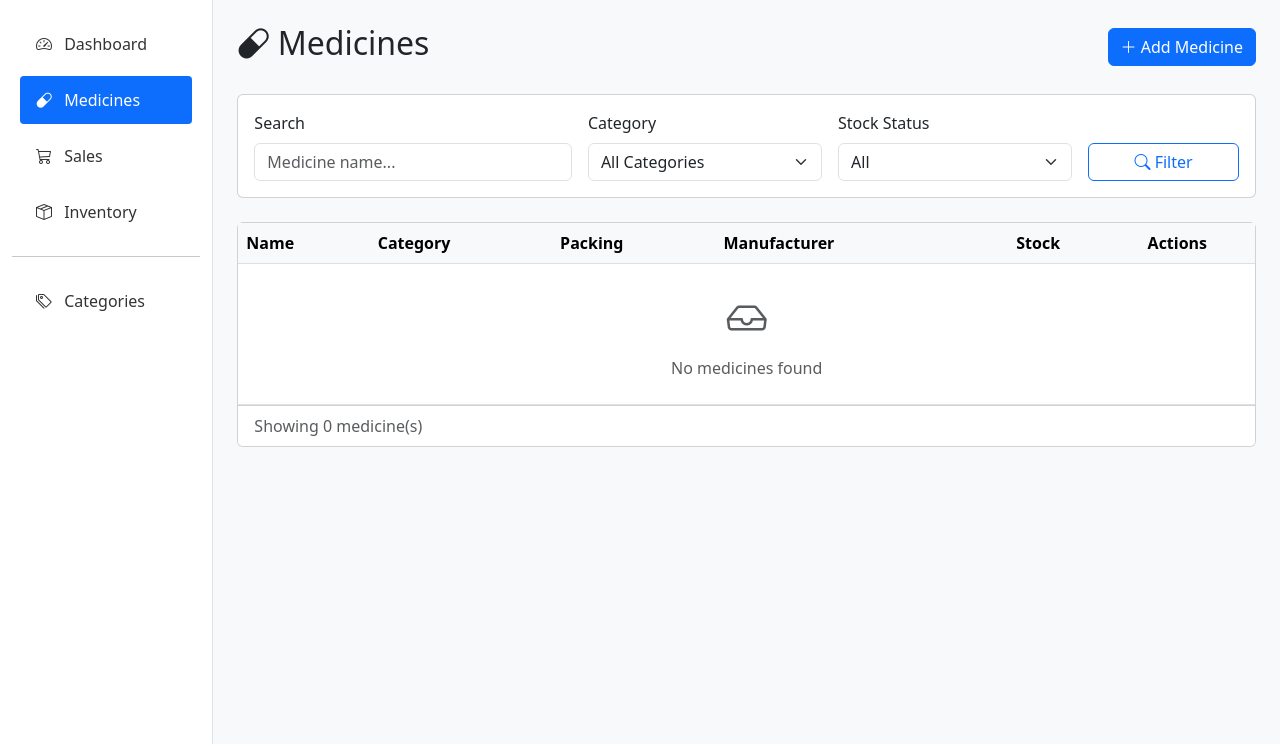
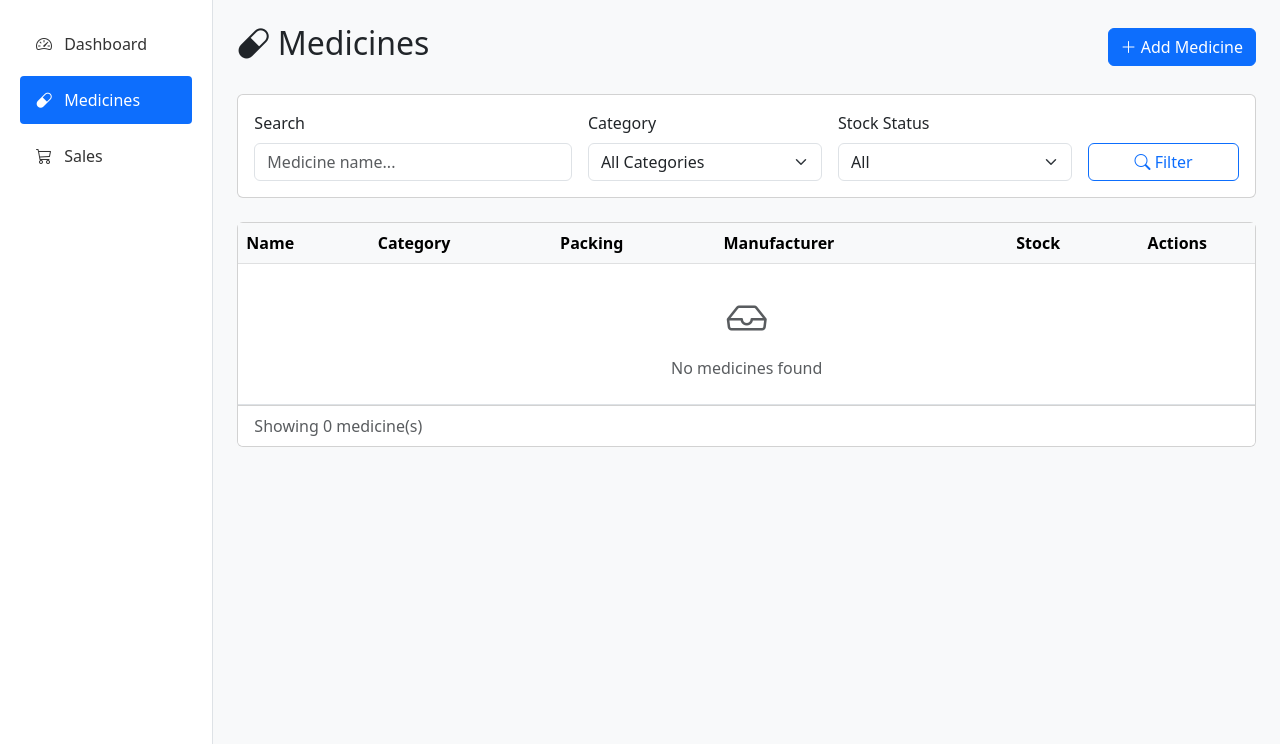
Before and after one commit to kvm404/MediStore, a Flask app: page /medicines/ in a window 1280 px wide. Shown: the part 62-806 px from the top of the page. Run offline with Flask 3, Linux system fonts and the light colour scheme.

Commit message:
minor bug fixes

```diff
--- a/app/templates/base.html
+++ b/app/templates/base.html
@@ -134,17 +134,6 @@
                             <i class="bi bi-cart3"></i> Sales
                         </a>
                     </li>
-                    <li class="nav-item">
-                        <a class="nav-link {% if 'batch' in request.endpoint|default('') %}active{% endif %}" href="#">
-                            <i class="bi bi-box-seam"></i> Inventory
-                        </a>
-                    </li>
-                    <hr>
-                    <li class="nav-item">
-                        <a class="nav-link {% if 'category' in request.endpoint|default('') %}active{% endif %}" href="#">
-                            <i class="bi bi-tags"></i> Categories
-                        </a>
-                    </li>
                 </ul>
             </nav>
 
--- a/app/templates/home.html
+++ b/app/templates/home.html
@@ -5,7 +5,7 @@
 {% block content %}
 <div class="d-flex justify-content-between align-items-center mb-4">
     <h2><i class="bi bi-speedometer2"></i> Dashboard</h2>
-    <a href="#" class="btn btn-primary">
+    <a href="{{ url_for('sales.new_sale') }}" class="btn btn-primary">
         <i class="bi bi-plus-lg"></i> New Sale
     </a>
 </div>
--- a/app/templates/medicines/list.html
+++ b/app/templates/medicines/list.html
@@ -90,9 +90,6 @@
                            class="btn btn-sm btn-outline-primary" title="View Details">
                             <i class="bi bi-eye"></i>
                         </a>
-                        <a href="#" class="btn btn-sm btn-outline-secondary" title="Edit">
-                            <i class="bi bi-pencil"></i>
-                        </a>
                     </td>
                 </tr>
                 {% else %}
```
Also changed, not shown: app/templates/sales/new.html (+10 -2 lines).
